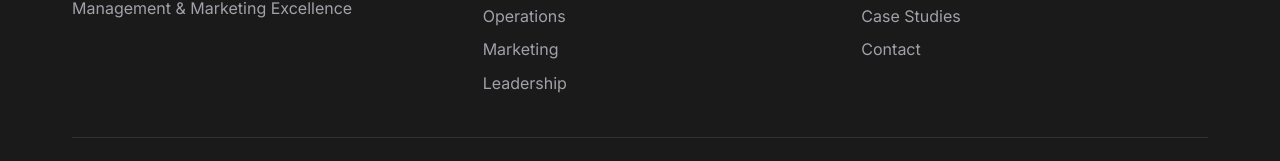
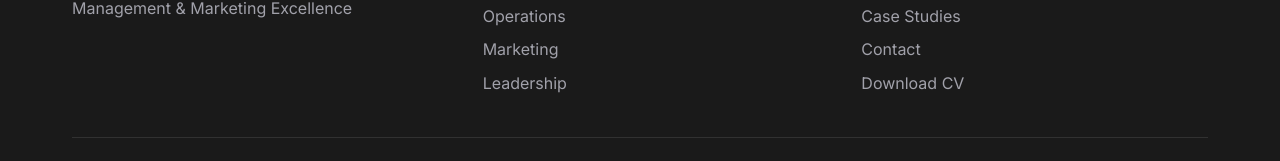
Before and after one commit to JacksonLeone/greenspring-website, a Next.js app: page / in a window 1280 px wide. Shown: the part 4447-4608 px from the top of the page. Built offline with nearby package versions, Linux system fonts and the light colour scheme.

Commit message:
Added cv download

```diff
--- a/src/components/Footer.tsx
+++ b/src/components/Footer.tsx
@@ -27,6 +27,7 @@ export default function Footer() {
                 <li><Link href="/about">About</Link></li>
                 <li><Link href="/case-studies">Case Studies</Link></li>
                 <li><Link href="/contact">Contact</Link></li>
+                <li><a href="/downloads/John-Leone-CV Resume 2025.pdf" download>Download CV</a></li>
               </ul>
             </div>
           </div>
```
Also changed, not shown: 1 other file (tests, documents, lock files or other folders).
